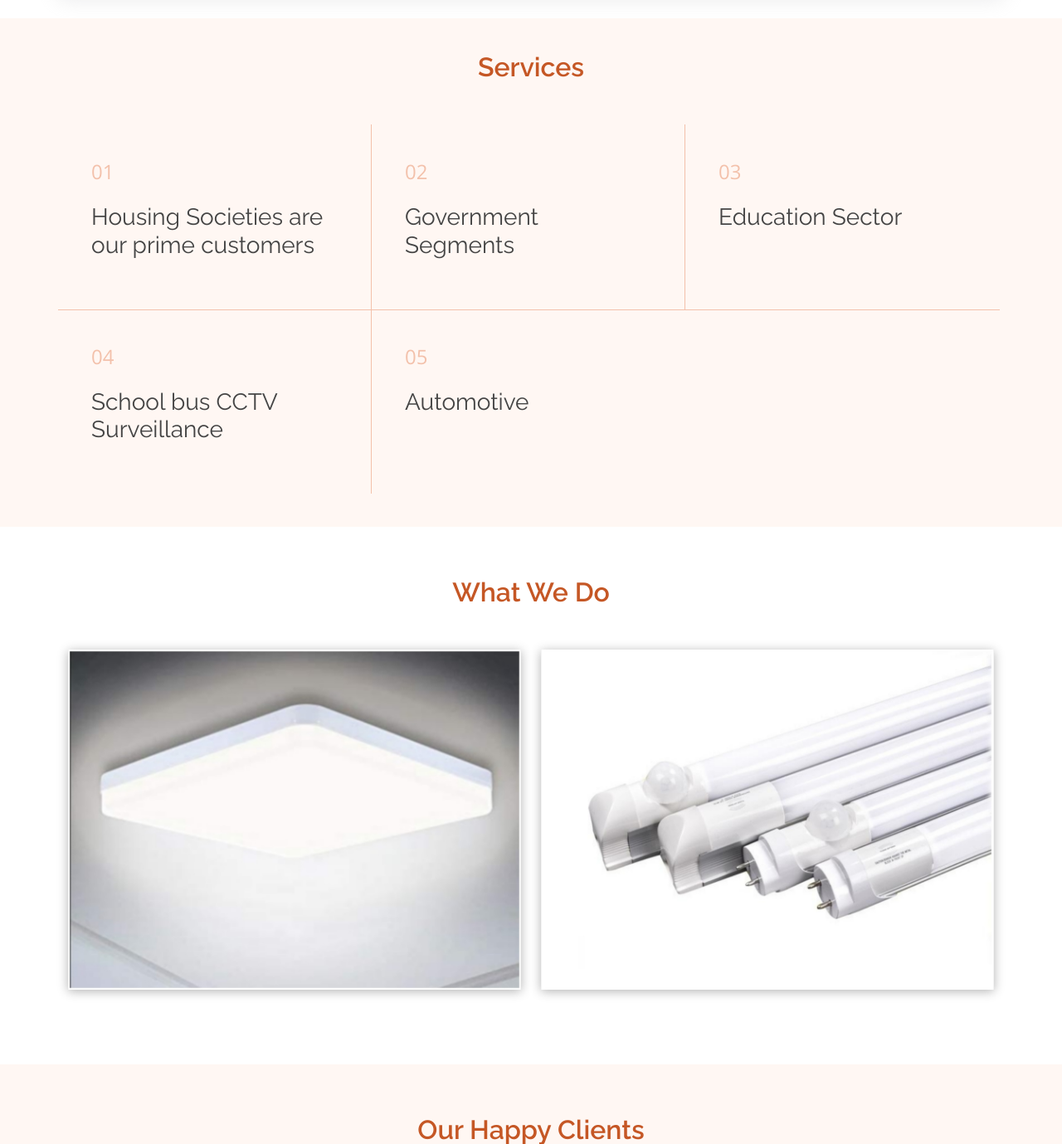
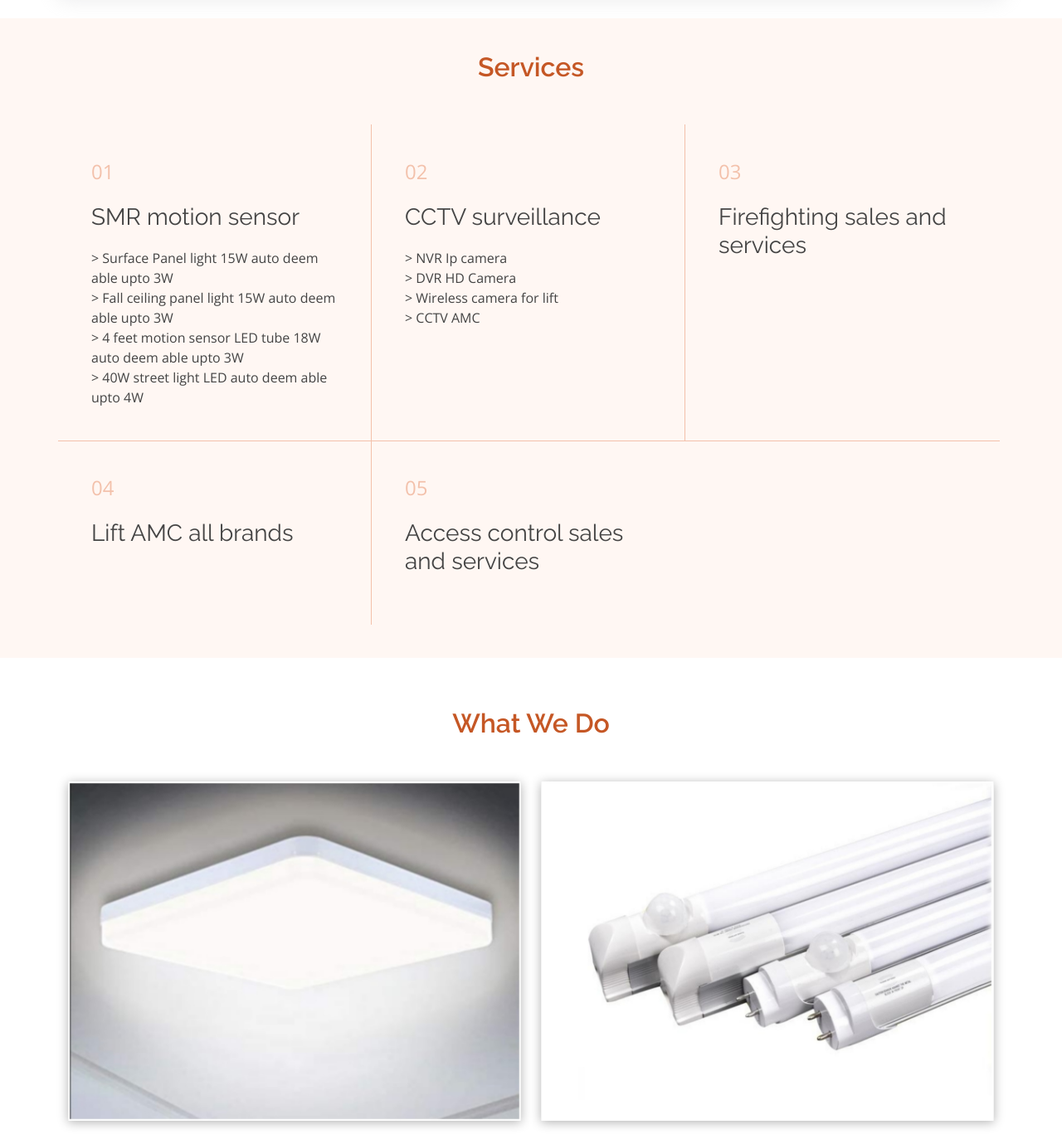
Before and after one commit to Nidhi-Nikita/Smireet-Solutions, a PHP site: page / in a window 1280 px wide. Shown: the part 1388-2767 px from the top of the page at 83% size. Run offline with PHP 8.4, Linux system fonts and the light colour scheme; some libraries are stand-ins or nearby versions.

Commit message:
video names

```diff
--- a/index.php
+++ b/index.php
@@ -148,27 +148,35 @@
 
                     <div class="col-lg-4 col-md-6 content-item" data-aos="fade-up">
                         <span>01</span>
-                        <h4>Housing Societies are our prime customers</h4>
+                        <h4>SMR motion sensor</h4>
+                        > Surface Panel light 15W auto deem able upto 3W <br>
+                        > Fall ceiling panel light 15W auto deem able upto 3W<br>
+                        > 4 feet motion sensor LED tube 18W auto deem able upto 3W<br>
+                        > 40W street light LED auto deem able upto 4W<br>
                     </div>
 
                     <div class="col-lg-4 col-md-6 content-item" data-aos="fade-up" data-aos-delay="100">
                         <span>02</span>
-                        <h4>Government Segments</h4>
+                        <h4>CCTV surveillance</h4>
+                        > NVR Ip camera<br>
+                        > DVR HD Camera<br>
+                        > Wireless camera for lift<br>
+                        > CCTV AMC
                     </div>
 
                     <div class="col-lg-4 col-md-6 content-item" data-aos="fade-up" data-aos-delay="200">
                         <span>03</span>
-                        <h4>Education Sector</h4>
+                        <h4>Firefighting sales and services </h4>
                     </div>
 
                     <div class="col-lg-4 col-md-6 content-item" data-aos="fade-up" data-aos-delay="300">
                         <span>04</span>
-                        <h4>School bus CCTV Surveillance</h4>
+                        <h4>Lift AMC all brands</h4>
                     </div>
 
                     <div class="col-lg-4 col-md-6 content-item" data-aos="fade-up" data-aos-delay="400">
                         <span>05</span>
-                        <h4>Automotive</h4>
+                        <h4>Access control sales and services</h4>
                     </div>
                 </div>
 
@@ -371,6 +379,7 @@
                     <?php
 
                     $newArray = array();
+                    $name = array();
                     if ($handle = opendir('./Videos')) {
 
                         while (false !== ($entry = readdir($handle))) {
@@ -378,6 +387,7 @@
                             if ($entry != "." && $entry != ".." && $entry != ".DS_Store") {
 
                                 $newArray[] =  "Videos/" . $entry;
+                                $name[] = $entry;
                             }
                         }
 
@@ -392,6 +402,8 @@
                                 <source src="<?php echo $newArray[$x]; ?>" type="video/mp4">
                                 Your browser does not support the video tag.
                             </video>
+
+                            <h5><?php echo $name[$x]; ?></h5>
                         </div>
 
                     <?php
```
Also changed, not shown: 6 other files.
